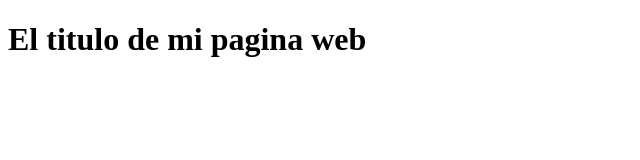
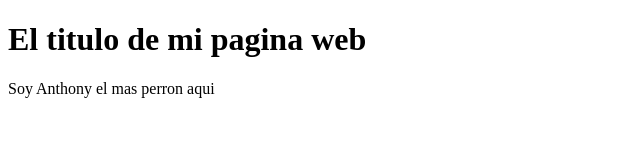
Before and after one commit to Gowi55/Seminario_Git_Github, a plain HTML site: page index.html in a window 1280 px wide. Shown: the whole page, without its empty margins (0-640 px from the left). Drawn offline with Linux system fonts and the light colour scheme.

Commit message:
agrege un parrafo

```diff
--- a/index.html
+++ b/index.html
@@ -7,5 +7,8 @@
 </head>
 <body>
     <h1>El titulo de mi pagina web</h1>
+    <p>
+        Soy Anthony el mas perron aqui
+    </p>
 </body>
 </html>
```
